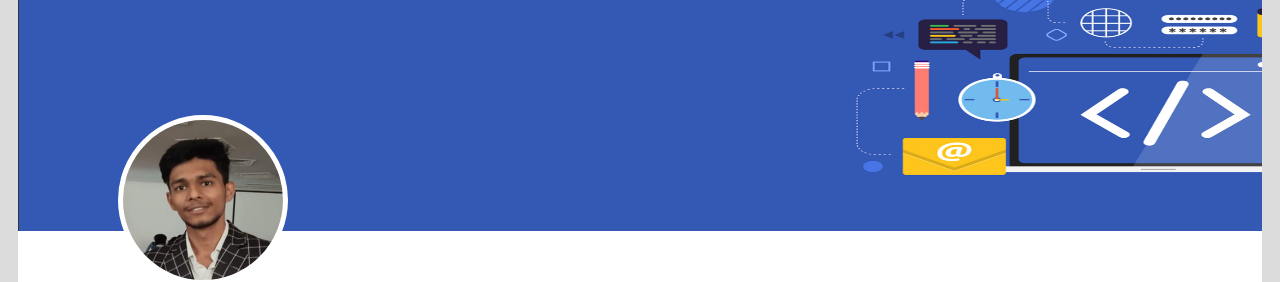
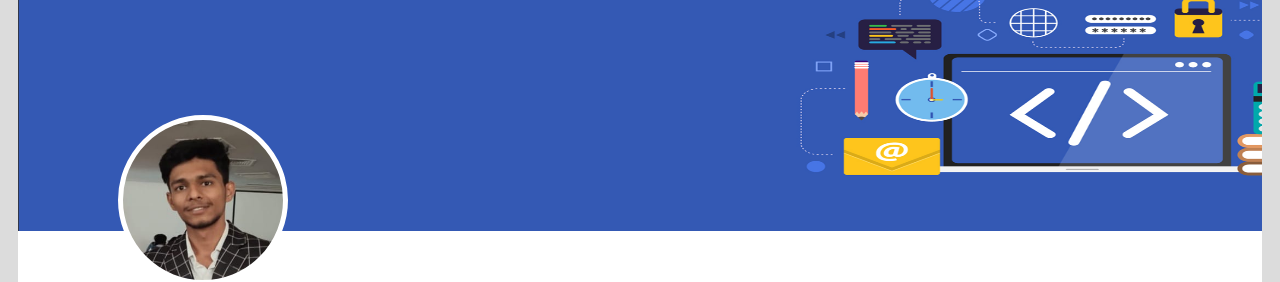
Before and after one commit to Aditya-s-patil/portfolio, a plain HTML site: page index.html in a window 1280 px wide. Shown: the part 77-359 px from the top of the page. Drawn offline with nearby package versions, Linux system fonts and the light colour scheme.

Commit message:
Update index.css

```diff
--- a/index.css
+++ b/index.css
@@ -5,7 +5,7 @@
           background-color: white;
           background-image:url("web-developement-banner.png");
           background-repeat: no-repeat;
-          background-size: 150.0rem 30.0rem;
+          background-size: 140.0rem 30.0rem;
           margin-bottom: 5.0rem;
 
           color: black;
```
